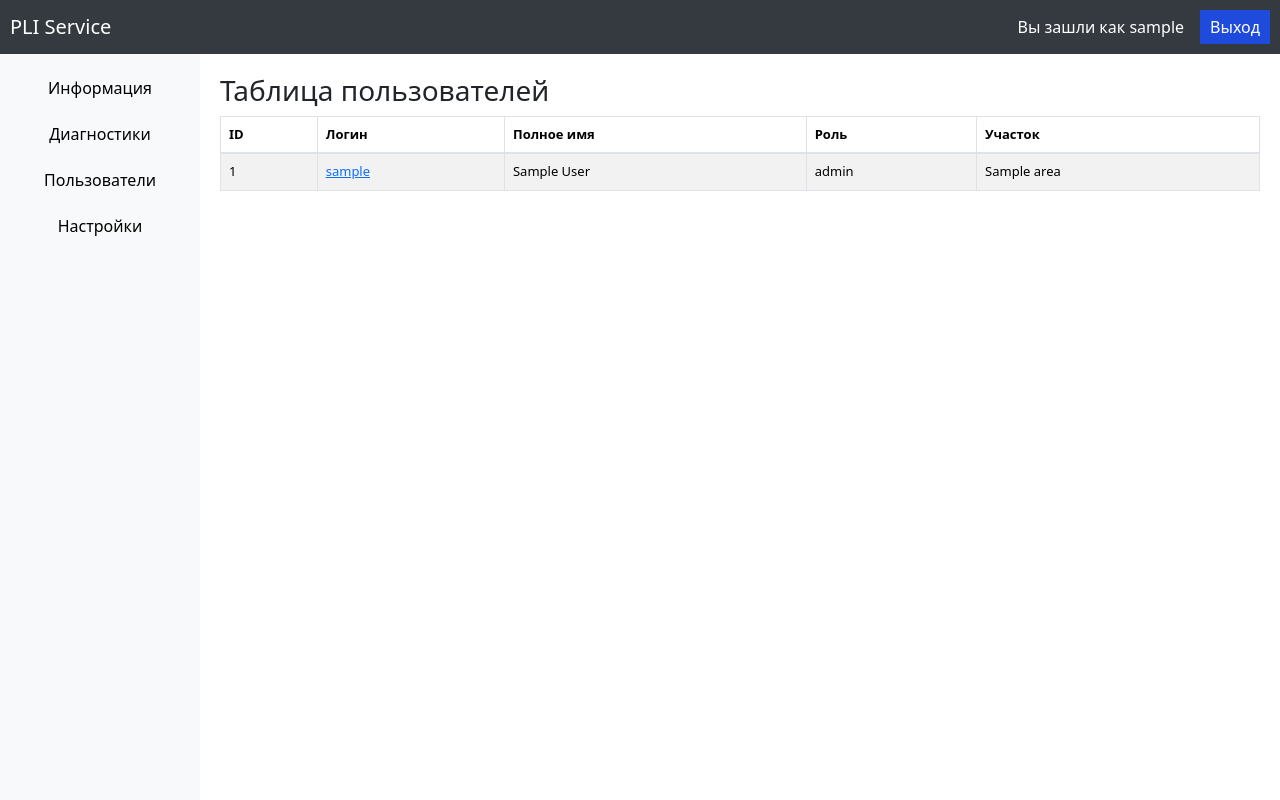
After one commit to Frozet/pli_service, a Flask app: page /admin_users in a window 1280 px wide. The commit adds this page. Run offline with Flask 3, Linux system fonts and the light colour scheme; the visitor is signed in with stand-in values (Sample User, id 1); a database or web service that is not in the repository returns one stand-in record (values such as "Sample title"); some libraries are stand-ins or nearby versions.

Commit message:
adding admin panel with a few options for it and changing login button

```diff
--- a/app.py
+++ b/app.py
@@ -4,7 +4,7 @@ import psycopg2
 from psycopg2.extras import RealDictCursor
 import hashlib
 import base64
-from db_requests import get_user_data, get_user_password, update_user_password, get_diagnostic_detail, get_diagnostics, format_diagnostic_data, get_diagnostics_coordinates, delete_func, data_from_add_to_db, insert_to_db, edit_row
+from db_requests import get_user_data, get_user_password, update_user_password, get_diagnostic_detail, get_diagnostics, get_users, get_user, format_diagnostic_data, get_diagnostics_coordinates, delete_func, data_from_add_to_db, insert_to_db, edit_row
 from graph_generate import generate_diagnostic_plot
 
 app = Flask(__name__)
@@ -83,7 +83,7 @@ def change_password():
 def logout():
     # Удаление данных пользователя из сессии
     session.clear()
-    # Перенаправление на главную страницу или страницу входа
+    # Перенаправление на главную страницу
     return redirect(url_for('index'))
 
 # Страница админ панели
@@ -93,9 +93,57 @@ def admin_panel():
     if 'user_id' not in session:
         return redirect(url_for('user_login'))
 
-    role = session['role']
-    if role == 'Admin':
-        return render_template('admin_panel.html', role=role)
+    if session['role'] == 'Admin':
+        return render_template('admin_panel.html')
+    else:
+        return render_template('user_panel.html')
+
+# Страница админ панели - таблица диагностик
+@app.route('/admin_diagnostics', methods=['GET'])
+def admin_diagnostics():
+    # делаем доп проверку если сессия авторизации была создана
+    if 'user_id' not in session:
+        return redirect(url_for('user_login'))
+
+    search_query = request.args.get('search_query', '')  # Получаем параметр search_query из строки запроса
+    area_filter = request.args.get('areaFilter', 'all')
+    sort_by = request.args.get('sort_by', 'date')  # Сортировка по умолчанию - по дате
+    order = request.args.get('order', 'asc')  # Порядок сортировки по умолчанию - возрастание
+    page = int(request.args.get('page', 1))  # Текущая страница, по умолчанию - 1
+    per_page = 100  # Количество записей на странице
+    start = (page - 1) * per_page
+    end = start + per_page
+    diagnostics, total_pages = get_diagnostics(search_query, area_filter, sort_by, order, per_page, start)
+
+    if session['role'] == 'Admin':
+        return render_template('admin_diagnostics.html', diagnostics=diagnostics, sort_by=sort_by, order=order,
+                           page=page, total_pages=total_pages)
+    else:
+        return render_template('user_panel.html')
+
+# Страница админ панели - таблица пользователей
+@app.route('/admin_users')
+def admin_users():
+    # делаем доп проверку если сессия авторизации была создана
+    if 'user_id' not in session:
+        return redirect(url_for('user_login'))
+
+    if session['role'] == 'Admin':
+        users = get_users()
+        return render_template('admin_users.html', users=users)
+    else:
+        return render_template('user_panel.html')
+
+# Страница админ панели - изменение пользователя
+@app.route('/admin_edit_user/<int:user_id>')
+def admin_edit_user(user_id):
+    # делаем доп проверку если сессия авторизации была создана
+    if 'user_id' not in session:
+        return redirect(url_for('user_login'))
+
+    if session['role'] == 'Admin':
+        user = get_user(user_id)
+        return render_template('admin_edit_user.html', user=user)
     else:
         return render_template('user_panel.html')
 
--- /dev/null
+++ b/static/adm_table.css
@@ -0,0 +1,102 @@
+body {
+    display: flex;
+    flex-direction: column;
+    height: 100vh;
+}
+
+.header {
+    background-color: #343a40;
+    color: white;
+    padding: 10px;
+}
+
+.header a {
+    color: white;
+    text-decoration: none;
+}
+
+.sidebar {
+    background-color: #f8f9fa;
+    padding: 15px;
+    min-width: 200px;
+}
+
+.content {
+    padding: 20px;
+    flex-grow: 1;
+}
+
+.card-header {
+    background-color: #1f4bdc;
+}
+
+.logout-button {
+    background-color: #1f4bdc;
+    color: white;
+    border: none;
+    padding: 5px 10px;
+    cursor: pointer;
+}
+
+.logout-button:hover {
+    background-color: #315cea;
+}
+.form-inline {
+align-items: end;
+}
+table {
+    width: 100%;
+    border-collapse: collapse;
+    margin-bottom: 1rem;
+    font-size: 13px; /* Уменьшенный шрифт */
+    background-color: #fff; /* Белый фон для таблицы */
+}
+
+th, td {
+    border: 1px solid #dee2e6; /* Легкий серый цвет для границ */
+    padding: 6px 10px; /* Уменьшенные отступы */
+    text-align: left;
+    vertical-align: middle;
+}
+
+th {
+    background-color: #dbdce0; /* Темный фон для заголовков */
+    color: #1d1d1d; /* Белый цвет текста для заголовков */
+    position: sticky; /* Закрепление заголовков при скролле */
+    top: 0;
+    z-index: 2;
+}
+
+tbody tr:nth-child(even) {
+    background-color: #f8f9fa; /* Чередующийся фон для строк */
+}
+
+tbody tr:hover {
+    background-color: #e9ecef; /* Светло-серый фон при наведении */
+}
+
+.table-responsive {
+    overflow-x: auto; /* Горизонтальная прокрутка для маленьких экранов */
+}
+
+.pagination {
+    margin-top: 10px;
+}
+
+.page-link {
+    color: #343a40; /* Цвет ссылок на странице навигации */
+}
+
+.page-link:hover {
+    color: #007bff; /* Синий цвет при наведении */
+}
+
+.page-item.active .page-link {
+    background-color: #343a40; /* Темный фон для активной страницы */
+    border-color: #343a40;
+}
+
+.sphead {
+    display: flex;
+    justify-content: center;
+}
--- a/templates/add_panel.html
+++ b/templates/add_panel.html
@@ -70,7 +70,7 @@
                     <li class="nav-item"><a href="{{ url_for('map_page') }}" class="nav-link">Карта</a></li>
                     <li class="nav-item"><a href="#" class="nav-link">Настройки</a></li>
                     <li class="nav-item"><a href="#" class="nav-link">О приложении</a></li>
-                    <li class="nav-item"><a href="{{ url_for('admin_panel') }}" class="nav-link">Аккаунт</a></li>
+                    <li class="nav-item"><a href="{{ url_for('admin_panel') }}" class="nav-link">{% if session['role'] == 'Admin' %}Панель администратора{% else %}Аккаунт{% endif %}</a></li>
                 </ul>
             </header>
         </div>
--- /dev/null
+++ b/templates/admin_users.html
@@ -0,0 +1,74 @@
+<!DOCTYPE html>
+<html lang="ru">
+<head>
+    <meta charset="UTF-8">
+    <meta name="viewport" content="width=device-width, initial-scale=1.0">
+    <title>Админ Панель - PLI Service</title>
+    <link href="https://stackpath.bootstrapcdn.com/bootstrap/4.5.2/css/bootstrap.min.css" rel="stylesheet">
+    <link href="{{ url_for('static', filename='assets/dist/css/bootstrap.min.css') }}" rel="stylesheet">
+
+
+    <link href="{{ url_for('static', filename='adm_table.css') }}" rel="stylesheet">
+
+</head>
+<body>
+    <!-- Header -->
+    <div class="header d-flex justify-content-between align-items-center">
+        <a href="{{ url_for('index') }}" class="h5 mb-0">PLI Service</a>
+        <div class="d-flex align-items-center">
+            <span class="mr-3">Вы зашли как {{ session['username'] }}</span>
+            <a href="{{ url_for('logout') }}" class="logout-button">Выход</a>
+        </div>
+    </div>
+
+    <div class="d-flex flex-grow-1">
+        <!-- Sidebar -->
+        <div class="sidebar d-flex flex-column">
+            <a href="{{ url_for('admin_panel') }}" class="btn btn-light mb-2">Информация</a>
+            <a href="{{ url_for('admin_diagnostics') }}" class="btn btn-light mb-2">Диагностики</a>
+            <a href="{{ url_for('admin_users') }}" class="btn btn-light mb-2">Пользователи</a>
+            <a href="#" class="btn btn-light mb-2">Настройки</a>
+        </div>
+
+        <!-- Main Content -->
+        <div class="content">
+            {% block content %}
+            <div>
+                <h3>Таблица пользователей</h3>
+              </div>
+              <div class="main-content">
+                <div class="table-responsive">
+                    <table class="table table-striped">
+                        <thead>
+                            <tr>
+                                <th>ID</th>
+                                <th>Логин</th>
+                                <th>Полное имя</th>
+                                <th>Роль</th>
+                                <th>Участок</th>
+                            </tr>
+                        </thead>
+                        <tbody>
+                            {% for user in users %}
+                            <tr>
+                                <td>{{ user['id'] }}</td>
+                                <td><a href="{{ url_for('admin_edit_user', user_id=user['id']) }}">{{ user['username'] }}</a></td>
+                                <td>{{ user['full_name'] }}</td>
+                                <td>{{ user['role'] }}</td>
+                                <td>{% if user['area'] == 'f' %}Все участки{% else %}{{ user['area'] }}{% endif %}</td>
+                            </tr>
+                            {% endfor %}
+                        </tbody>
+                    </table>
+                </div>
+              </div>
+            {% endblock %}
+        </div>
+    </div>
+
+    <script src="https://code.jquery.com/jquery-3.5.1.slim.min.js"></script>
+    <script src="https://cdn.jsdelivr.net/npm/@popperjs/core@2.9.2/dist/umd/popper.min.js"></script>
+
+    <script src="{{ url_for('static', filename='assets/dist/js/bootstrap.bundle.min.js') }}"></script>
+</body>
+</html>
--- a/templates/diagnostic_page.html
+++ b/templates/diagnostic_page.html
@@ -68,7 +68,7 @@
             <li class="nav-item"><a href="{{ url_for('map_page') }}" class="nav-link">Карта</a></li>
             <li class="nav-item"><a href="#" class="nav-link">Настройки</a></li>
             <li class="nav-item"><a href="#" class="nav-link">О приложении</a></li>
-            <li class="nav-item"><a href="{{ url_for('admin_panel') }}" class="nav-link">Аккаунт</a></li>
+            <li class="nav-item"><a href="{{ url_for('admin_panel') }}" class="nav-link">{% if session['role'] == 'Admin' %}Панель администратора{% else %}Аккаунт{% endif %}</a></li>
           </ul>
         </header>
       </div>
--- a/templates/edit_form.html
+++ b/templates/edit_form.html
@@ -126,7 +126,7 @@
                 <li class="nav-item"><a href="{{ url_for('map_page') }}" class="nav-link">Карта</a></li>
                 <li class="nav-item"><a href="#" class="nav-link">Настройки</a></li>
                 <li class="nav-item"><a href="#" class="nav-link">О приложении</a></li>
-                <li class="nav-item"><a href="{{ url_for('admin_panel') }}" class="nav-link">Аккаунт</a></li>
+                <li class="nav-item"><a href="{{ url_for('admin_panel') }}" class="nav-link">{% if session['role'] == 'Admin' %}Панель администратора{% else %}Аккаунт{% endif %}</a></li>
             </ul>
             </header>
         </div>
--- a/templates/index.html
+++ b/templates/index.html
@@ -138,7 +138,7 @@
                 <li class="nav-item"><a href="{{ url_for('map_page') }}" class="nav-link">Карта</a></li>
                 <li class="nav-item"><a href="#" class="nav-link">Настройки</a></li>
                 <li class="nav-item"><a href="#" class="nav-link">О приложении</a></li>
-                <li class="nav-item"><a href="{{ url_for('admin_panel') }}" class="nav-link">{% if session['user_id'] %}Аккаунт{% else %}Войти{% endif %}</a></li>
+                <li class="nav-item"><a href="{{ url_for('admin_panel') }}" class="nav-link">{% if session['user_id'] %}{% if session['role'] == 'Admin' %}Панель администратора{% else %}Аккаунт{% endif %}{% else %}Войти{% endif %}</a></li>
             </ul>
             </header>
         </div>
--- a/templates/map_page.html
+++ b/templates/map_page.html
@@ -70,7 +70,7 @@
                 <li class="nav-item"><a href="{{ url_for('map_page') }}" class="nav-link">Карта</a></li>
                 <li class="nav-item"><a href="#" class="nav-link">Настройки</a></li>
                 <li class="nav-item"><a href="#" class="nav-link">О приложении</a></li>
-                <li class="nav-item"><a href="{{ url_for('admin_panel') }}" class="nav-link">Аккаунт</a></li>
+                <li class="nav-item"><a href="{{ url_for('admin_panel') }}" class="nav-link">{% if session['role'] == 'Admin' %}Панель администратора{% else %}Аккаунт{% endif %}</a></li>
             </ul>
             </header>
         </div>
--- a/templates/submit_form.html
+++ b/templates/submit_form.html
@@ -50,7 +50,7 @@
                 <li class="nav-item"><a href="{{ url_for('map_page') }}" class="nav-link">Карта</a></li>
                 <li class="nav-item"><a href="#" class="nav-link">Настройки</a></li>
                 <li class="nav-item"><a href="#" class="nav-link">О приложении</a></li>
-                <li class="nav-item"><a href="{{ url_for('admin_panel') }}" class="nav-link">Аккаунт</a></li>
+                <li class="nav-item"><a href="{{ url_for('admin_panel') }}" class="nav-link">{% if session['role'] == 'Admin' %}Панель администратора{% else %}Аккаунт{% endif %}</a></li>
             </ul>
             </header>
         </div>
```
Also changed, not shown: db_requests.py (+20 -2 lines), templates/admin_diagnostics.html (added, +191 -0 lines), templates/admin_edit_user.html (added, +61 -0 lines), templates/admin_panel.html (+96 -54 lines), templates/view_page.html (+6 -6 lines).
